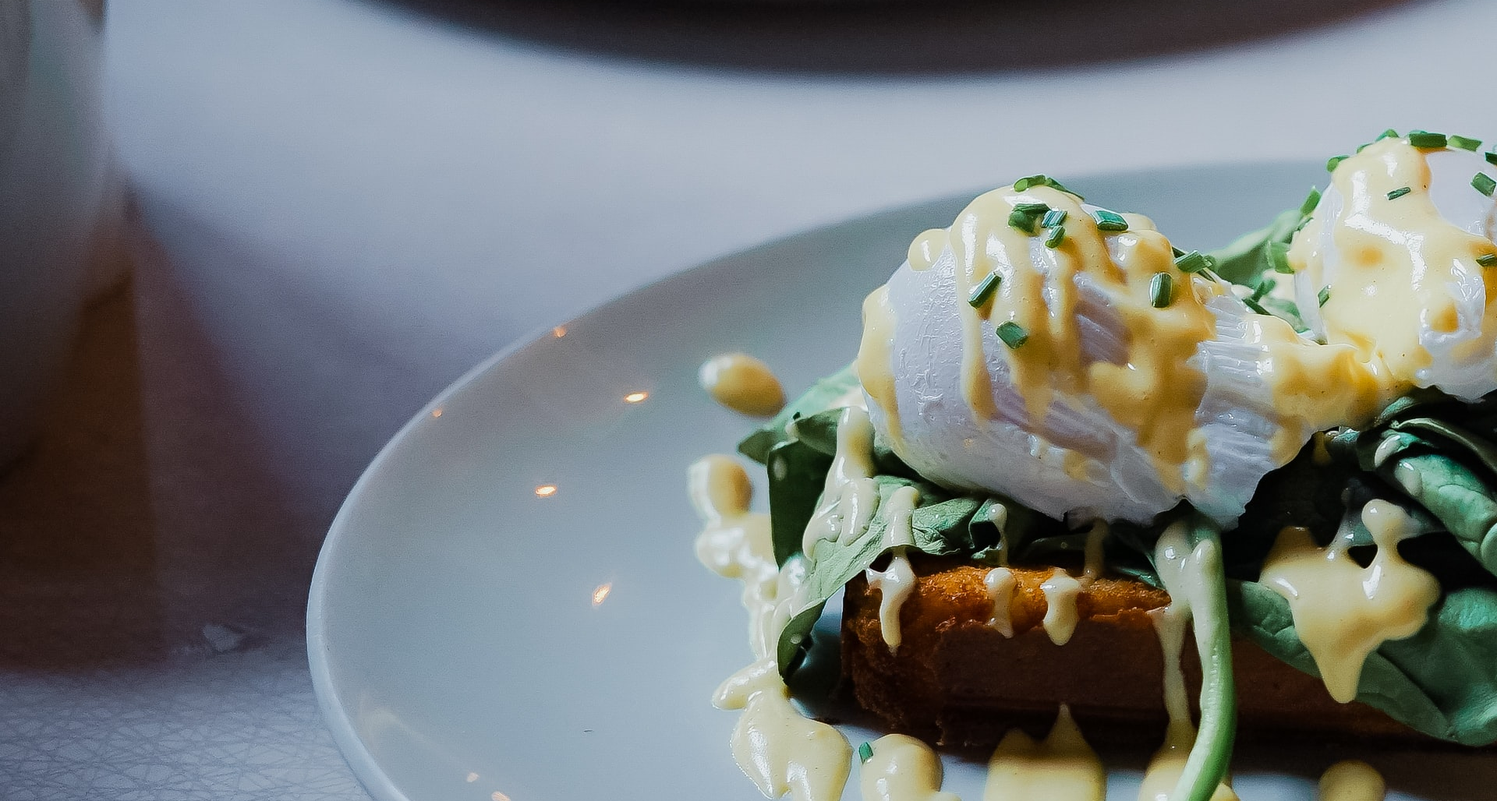
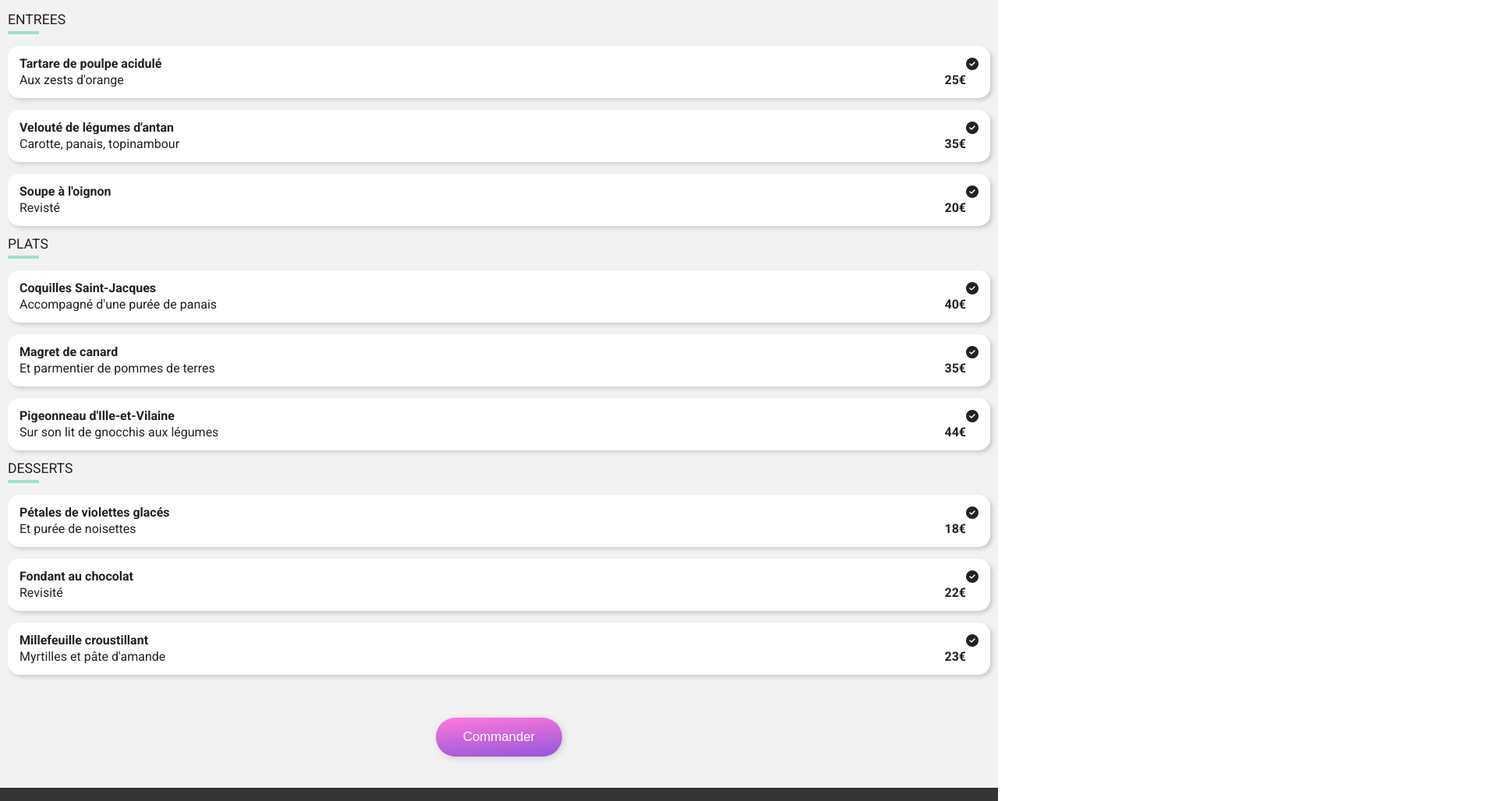
Before and after one commit to Indiscret/Ohmyfood, a website: page a-la-francaise.html in a window 1280 px wide. Shown: the part 934-1962 px from the top of the page at 78% size, 1920 px wide, since content can reach past the window. Drawn offline with Linux system fonts and the light colour scheme; a web font is replaced by a local one.

Commit message:
integration menupage

```diff
--- a/a-la-francaise.html
+++ b/a-la-francaise.html
@@ -1,14 +1,16 @@
 <!DOCTYPE html>
 <html lang="fr">
+
 <head>
     <meta charset="UTF-8">
     <meta http-equiv="X-UA-Compatible" content="IE=edge">
     <meta name="viewport" content="width=device-width, initial-scale=1.0">
     <script src="https://kit.fontawesome.com/48b727ac1d.js" crossorigin="anonymous"></script>
-        <link   rel="stylesheet" href="./css/reset.css">
+    <link rel="stylesheet" href="./css/reset.css">
     <link rel="stylesheet" href="./css/styles.css">
-        <title>La Palette du goût</title>
+    <title>À la française</title>
 </head>
+
 <body>
     <header>
         <div class="container">
@@ -22,36 +24,43 @@
     </header>
     <main>
         <div class="container">
+            <img class="menu_image" src="./images/restaurants/toa-heftiba-DQKerTsQwi0-unsplash.jpg"
+                alt="À la française">
             <div class="menu">
-                    <img class="menu__image" src="./images/restaurants/toa-heftiba-DQKerTsQwi0-unsplash.jpg" alt="À la française">
+                <div class="menu__favorites">
                     <h1 class="menu__title">À la française</h1>
-                    <div class="menu__favorites"><i class="fa-regular fa-heart"></i></div>
+                    <span><i class="fa-regular fa-heart"></i></span>
+                </div>
                 <section class="starters">
                     <h2 class="starters__title">Entrées</h2>
                     <div class="cards">
                         <div class="cards__contain">
                             <h3 class="cards__title">Tartare de poulpe acidulé</h3>
                             <p class="cards__description">Aux zests d'orange</p>
+                        </div>
                         <p class="cards__price">25€</p>
-                                <div class="card__confirmation">
+                        <div class="cards__confirmation">
                             <span><i class="fa-solid fa-circle-check"></i></span>
                         </div>
                     </div>
+                    <div class="cards">
                         <div class="cards__contain">
                             <h3 class="cards__title">Velouté de légumes d'antan</h3>
                             <p class="cards__description">Carotte, panais, topinambour</p>
+                        </div>
                         <p class="cards__price">35€</p>
                         <div class="cards__confirmation">
                             <span><i class="fa-solid fa-circle-check"></i></span>
                         </div>
                     </div>
+                    <div class="cards">
                         <div class="cards__contain">
                             <h3 class="cards__title">Soupe à l'oignon</h3>
                             <p class="cards__description">Revisté</p>
+                        </div>
                         <p class="cards__price">20€</p>
                         <div class="cards__confirmation">
                             <span><i class="fa-solid fa-circle-check"></i></span>
-                                </div>
                         </div>
                     </div>
                 </section>
@@ -61,26 +70,30 @@
                         <div class="cards__contain">
                             <h3 class="cards__title">Coquilles Saint-Jacques</h3>
                             <p class="cards__description">Accompagné d'une purée de panais</p>
+                        </div>
                         <p class="cards__price">40€</p>
                         <div class="cards__confirmation">
                             <span><i class="fa-solid fa-circle-check"></i></span>
                         </div>
                     </div>
+                    <div class="cards">
                         <div class="cards__contain">
-                                <h3 class="cards__title" >Magret de canard</h3>
+                            <h3 class="cards__title">Magret de canard</h3>
                             <p class="cards__description">Et parmentier de pommes de terres</p>
+                        </div>
                         <p class="cards__price">35€</p>
                         <div class="cards__confirmation">
                             <span><i class="fa-solid fa-circle-check"></i></span>
                         </div>
                     </div>
+                    <div class="cards">
                         <div class="cards__contain">
                             <h3 class="cards__title">Pigeonneau d'Ille-et-Vilaine</h3>
                             <p class="cards_description">Sur son lit de gnocchis aux légumes</p>
+                        </div>
                         <p class="cards__price">44€</p>
                         <div class="cards__confirmation">
                             <span><i class="fa-solid fa-circle-check"></i></span>
-                                </div>
                         </div>
                     </div>
                 </section>
@@ -91,31 +104,34 @@
                             <div class="cards__contain">
                                 <h3 class="cards__title">Pétales de violettes glacés</h3>
                                 <p class="cards__description">Et purée de noisettes</p>
+                            </div>
                             <p class="cards__price">18€</p>
                             <div class="cards__confirmation">
                                 <span><i class="fa-solid fa-circle-check"></i></span>
                             </div>
                         </div>
+                        <div class="cards">
                             <div class="cards__contain">
                                 <h3 class="cards__title">Fondant au chocolat</h3>
                                 <p class="cards__description">Revisité</p>
+                            </div>
                             <p class="cards__price">22€</p>
                             <div class="cards__confirmation">
                                 <span><i class="fa-solid fa-circle-check"></i></span>
                             </div>
                         </div>
+                        <div class="cards">
                             <div class="cards__contain">
                                 <h3 class="cards__title">Millefeuille croustillant</h3>
                                 <p class="cards__description">Myrtilles et pâte d'amande</p>
+                            </div>
                             <p class="cards__price">23€</p>
                             <div class="cards__confirmation">
                                 <span><i class="fa-solid fa-circle-check"></i></span>
                             </div>
                         </div>
                     </div>
-                        </div>
                 </section>
-                </div>
             <div class="btn">
                 <button class="btn__order">Commander</button>
             </div>
@@ -153,4 +169,5 @@
         </div>
     </footer>
 </body>
+
 </html>
--- a/sass/main.scss
+++ b/sass/main.scss
@@ -72,7 +72,7 @@ a {
         border-radius: 50px;
         box-shadow: 2px 2px 8px $shadow;
         &:active {
-            background: linear-gradient(355deg, rgba($color-primary,0.9), rgba($color-secondary,0.9));
+            background: linear-gradient(355deg, rgba($color-primary,0.86), rgba($color-secondary,0.86));
             box-shadow: 10px 10px 20px $shadow;
             transition-duration: 1500ms;
         }
@@ -247,6 +247,7 @@ a {
             font-size: 1.7em;
             font-weight: 500;
             font-family: 'Shrikhand', sans-serif;
+            margin-bottom: 15px;
         }
         &__favorites {
             display: flex;
@@ -254,12 +255,13 @@ a {
             justify-content: space-around;
 
             span {
+                padding-bottom: 15px;
                 font-size: 1.7em;
             }
         }
 }
 
-.starters {
+.starters, .main_dish, .desserts {
     overflow: hidden;
     padding: 0 10px;
 
@@ -267,8 +269,86 @@ a {
         text-transform: uppercase;
         font-weight: 400;
         position: relative;
-        padding-bottom: 10px;
-        border-bottom: $bg-color solid 5px;
-        width: 3em;
+        border-bottom: $color-tertiary solid 4px;
+        height: 27px;
+        width: 40px;
+        margin-bottom: 15px;
+        font-size: 1.1em;
     }
 }
+
+.cards {
+        &:nth-child(2) {
+            animation-delay: .0s;
+        }
+        &:nth-child(3) {
+            animation-delay: .1s;
+        }
+        &:nth-child(4) {
+            animation-delay: .2s;
+        }
+
+        background-color: #fff;
+        padding: 15px;
+        border-radius: 15px;
+        display: flex;
+        margin-bottom: 15px;
+        box-shadow: $shadow 3px 3px 5px;
+        overflow: hidden;
+        cursor: pointer;
+        animation: itemDelay .6s;
+        animation-timing-function: cubic-bezier(.5,.12,.34,.82);
+        animation-fill-mode: both;
+        transform: scale(0);
+        max-width: 100%;
+
+        &__contain, &__title, &__description {
+            white-space: nowrap;
+            text-overflow: ellipsis;
+            overflow: hidden;
+        }
+        &__contain {
+        flex: 1;
+        }
+        &__title {
+            font-weight: 700;
+            margin-bottom: 5px;
+        }
+        &__price {
+            font-weight: 700;
+            display: flex;
+            align-items: flex-end;
+        }
+}
+
+.btn {
+    display: flex;
+    justify-content: center;
+    padding: 40px 0;
+
+    &__order {
+        border: 0;
+        color: $color-txt;
+        background: linear-gradient(355deg, rgba($color-primary,1), rgba($color-secondary,1));
+        padding: 15px 35px;
+        border-radius: 50px;
+        box-shadow: 2px 2px 8px $shadow;
+        font-size: 1.05em;
+        font-weight: 500;
+        &:active {
+            background: linear-gradient(355deg, rgba($color-primary,0.86), rgba($color-secondary,0.86));
+            box-shadow: 10px 10px 20px $shadow;
+            transition-duration: 1500ms;
+        }
+    }
+}
+
+@keyframes itemDelay {
+    0% {
+        transform: scale(0);
+    }
+
+    100% {
+        transform: scale(1);
+    }
+}
```
Also changed, not shown: la-note-enchantee.html (+28 -10 lines), la-palette-du-gout.html (+26 -9 lines), les-delices-des-sens.html (+27 -9 lines), css/styles.css, 1 other file. Lines whose indentation alone changed are shown as unchanged.
